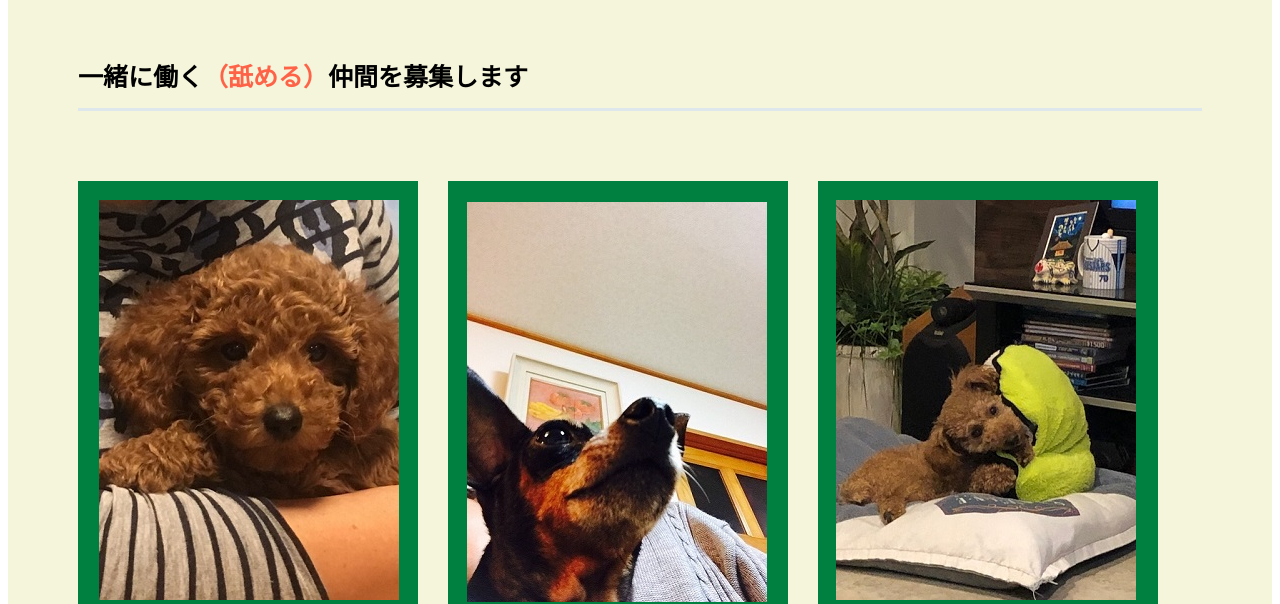
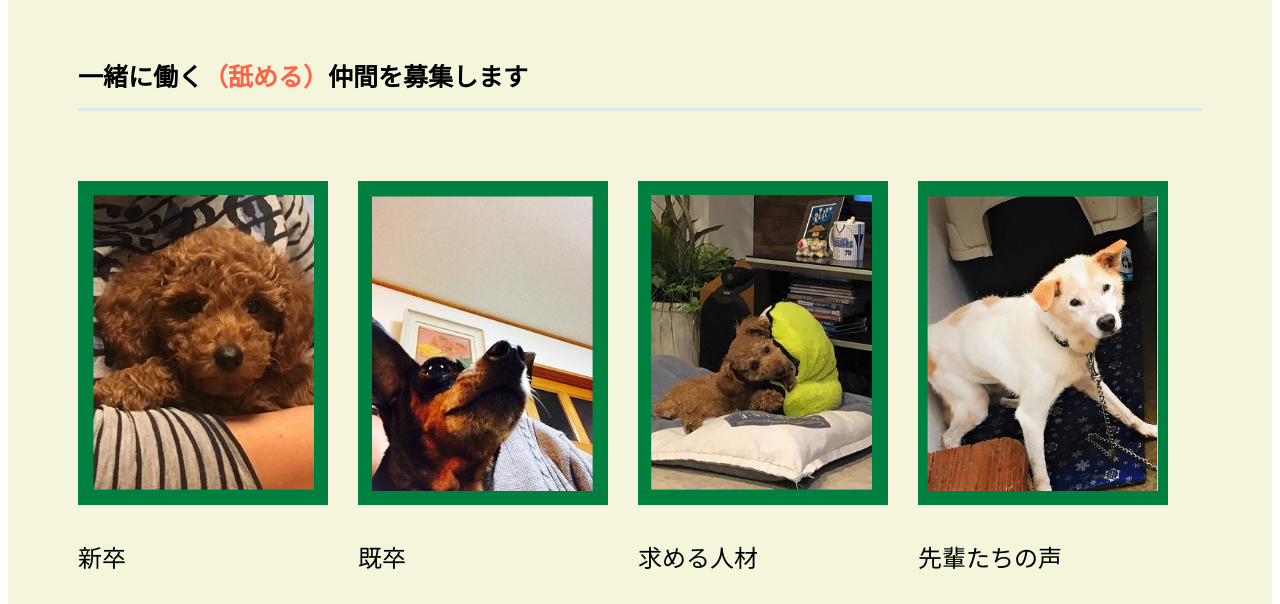
Before and after one commit to selody-sinus/selody-itk.github.io, a plain HTML site: page index.html in a window 1280 px wide. Shown: the part 355-959 px from the top of the page. Drawn offline with Linux system fonts and the light colour scheme.

Commit message:
Update inutechs.css

```diff
--- a/inutechs.css
+++ b/inutechs.css
@@ -76,6 +76,9 @@ span{
   padding-right:30px;
 }
 
+.contents-item img{
+  width:250px;
+}
 
 .contents-item p{
   font-size:24px;
```
